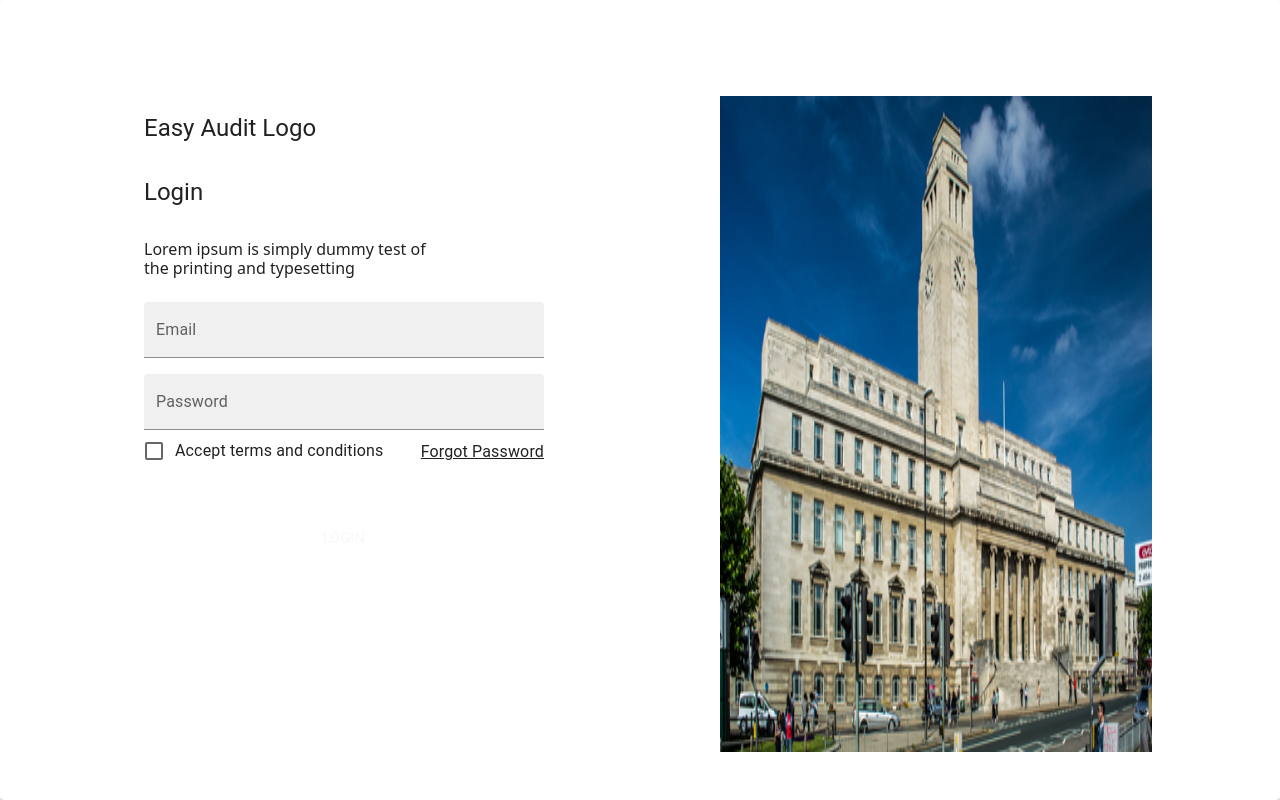
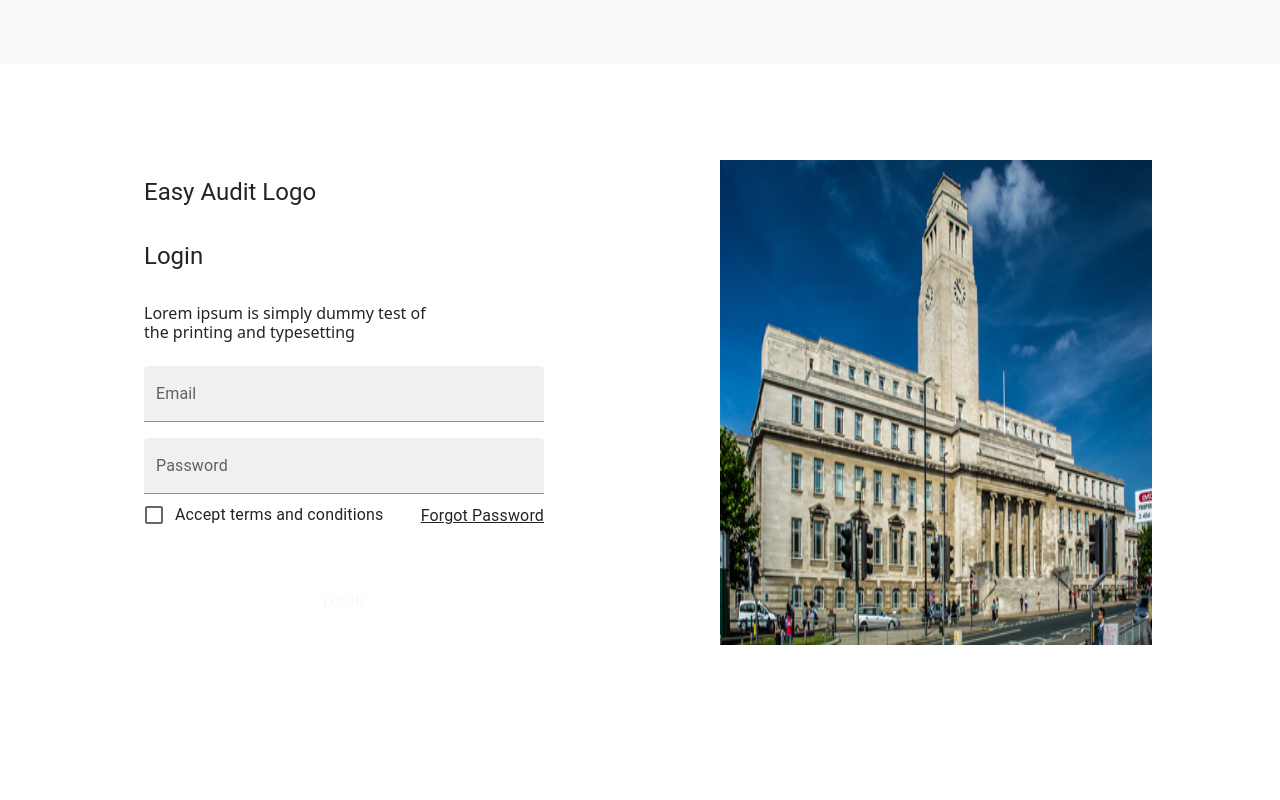
Before and after one commit to rfawesome21/role-based-ui, a Next.js app: page /Login in a window 1280 px wide. Built offline with nearby package versions, Linux system fonts and the light colour scheme.

Commit message:
bugs fixed

```diff
--- a/components/Navbar.tsx
+++ b/components/Navbar.tsx
@@ -12,14 +12,14 @@ type Props = {};
 const NavBar = (props: Props) => {
   const router = useRouter()
 
-  const user = useSelector((state: RootState) => state.user.value)
-  const permission = user.role === 'Admin'? user.role : 'Auditor'
+  // const user = useSelector((state: RootState) => state.user.value)
+  // const permission = user.role === 'Admin'? user.role : 'Auditor'
 
 
   return (
-    <PermissionProvider permissions={[user.role]}>
-      <Navbar bg="light" expand="lg">
-        <Container>
+    // <PermissionProvider permissions={[user.role]}>
+      <Navbar bg="light" expand="xl" className='h-16'>
+        {/* <Container>
           <Navbar.Brand href="#home">React-Bootstrap</Navbar.Brand>
           <Navbar.Toggle aria-controls="basic-navbar-nav" />
           <Navbar.Collapse id="basic-navbar-nav">
@@ -41,9 +41,9 @@ const NavBar = (props: Props) => {
               </NavDropdown>
             </Nav>
           </Navbar.Collapse>
-        </Container>
+        </Container> */}
       </Navbar>
-    </PermissionProvider>
+    // </PermissionProvider>
   )
 }
 
--- a/pages/Login.tsx
+++ b/pages/Login.tsx
@@ -4,6 +4,7 @@ import { useState } from 'react'
 import { useDispatch } from 'react-redux'
 import { login } from '../reducers/user'
 import { FormControl, TextField, Button, Card, CardHeader, CardContent, Checkbox, FormControlLabel, CardMedia } from '@mui/material';
+import NavBar from '../components/Navbar'
 
 
 const Login: NextPage = () => {
@@ -40,7 +41,9 @@ const Login: NextPage = () => {
     }
 
   return (
-    <Card className='flex h-screen p-5'>
+    <div>
+      <NavBar />
+    <div className='flex p-5'>
       <div className='pl-20 pr-20 pt-5 w-full'>
         <CardHeader title={'Easy Audit Logo'} />
         <CardHeader title={'Login'} />
@@ -70,7 +73,8 @@ const Login: NextPage = () => {
       <div className='flex pl-20 pr-20 pt-5 w-8/12 xl:w-full'>
         <img src='./leeds.jpg' alt='random image' className='h-full' />
       </div>
-    </Card>
+    </div>
+    </div>
   )
 }
 
```
